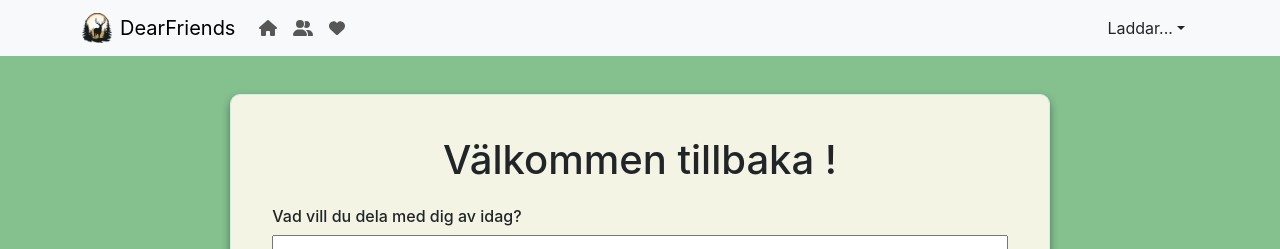
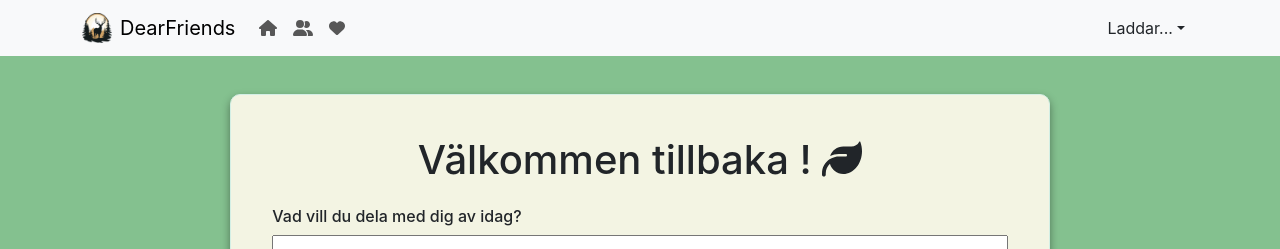
Before and after one commit to natta1995/frontend-app, a React (Create React App) app: page /feed in a window 1280 px wide. Shown: the top 249 px of the page. Built offline with nearby package versions, Linux system fonts and the light colour scheme; no server answers.

Commit message:
clean up

```diff
--- a/src/components/Feed.tsx
+++ b/src/components/Feed.tsx
@@ -4,7 +4,7 @@ import { useNavigate } from "react-router-dom";
 import { Form, Button } from "react-bootstrap";
 import ProfileImg from "../startimg.webp";
 import { FontAwesomeIcon } from "@fortawesome/react-fontawesome";
-import { faTrashCan } from "@fortawesome/free-solid-svg-icons";
+import { faTrashCan, faLeaf } from "@fortawesome/free-solid-svg-icons";
 import Comments from "./Comments";
 
 const BoxContainer = styled.div`
@@ -54,7 +54,6 @@ const Feed = () => {
           console.error("Failed to fetch posts");
         }
 
-        // Hämta nuvarande användares username
         const userResponse = await fetch(
           "http://localhost:1337/users/profile",
           {
@@ -65,7 +64,7 @@ const Feed = () => {
 
         if (userResponse.ok) {
           const userData = await userResponse.json();
-          setCurrentUser(userData.username); // Sätt användarnamnet i state
+          setCurrentUser(userData.username);
         } else {
           console.error("Failed to fetch current user");
         }
@@ -127,7 +126,7 @@ const Feed = () => {
       <InputContainer>
         <Form onSubmit={handlePostSubmit}>
           <h1 style={{ textAlign: "center", paddingBottom: "15px" }}>
-            Välkommen tillbaka {currentUser} !
+            Välkommen tillbaka {currentUser} ! <FontAwesomeIcon icon={faLeaf} />
           </h1>
           <h6>Vad vill du dela med dig av idag?</h6>
           <textarea
```
